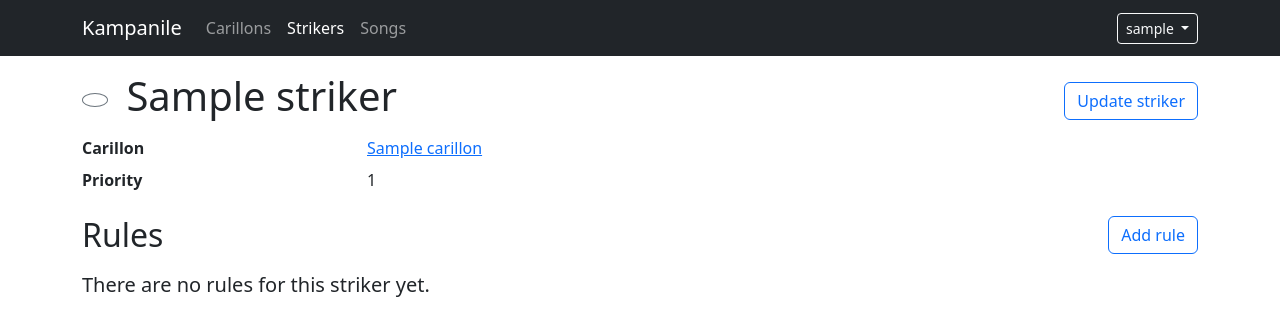
After one commit to MatthiasGi/kampanile3, a Django app: page /carillon/strikers/1/ in a window 1280 px wide. The commit adds this page. Shown: the top 336 px of the page. Run offline with Django 5.2, Linux system fonts and the light colour scheme; a user stored in the database is signed in; tables that the repository leaves empty hold one stand-in row (values such as "Sample post"); data that the repository does not hold is empty; some libraries are stand-ins or nearby versions.

Commit message:
Striker object as a proxy between rules and carillon introduced

```diff
--- a/kampanile3/carillon/models/__init__.py
+++ b/kampanile3/carillon/models/__init__.py
@@ -1,5 +1,6 @@
 from .carillon import Carillon
 from .rule import Rule
 from .song import Song
+from .striker import Striker
 
-__all__ = ["Carillon", "Song", "Rule"]
+__all__ = ["Carillon", "Rule", "Song", "Striker"]
--- /dev/null
+++ b/kampanile3/carillon/templates/carillon/striker_detail.html
@@ -0,0 +1,82 @@
+{% extends "frontend/base.html" %}
+{% load i18n static %}
+
+{% block content %}
+  {% url "carillon:strikers:update" striker.pk as url %}
+  {% include "frontend/includes/update_button.html" with label=_("Update striker") %}
+
+  <dl class="row mt-3">
+    <dt class="col-sm-3">{% trans "Carillon" %}</dt>
+    <dd class="col-sm-9">
+      <a href="{{ striker.carillon.get_absolute_url }}">{{ striker.carillon.name }}</a>
+    </dd>
+    <dt class="col-sm-3">{% trans "Priority" %}</dt>
+    <dd class="col-sm-9">{{ striker.priority }}</dd>
+  </dl>
+
+  <h2 class="mb-3">{% trans "Rules" %}</h2>
+  {% url "carillon:strikers:add_rule" striker.pk as url %}
+  {% include "frontend/includes/add_button.html" with label=_("Add rule") %}
+
+  {% if rule_list %}
+    <table class="table">
+      <thead>
+        <tr>
+          <th scope="col" class="w-50">{% translate "Name" %}</th>
+          <th scope="col" class="w-50">{% translate "Song" %}</th>
+          <th scope="col">
+            <span class="mdi mdi-stop-circle-outline" title="{% translate "Cancel following rules" %}" data-bs-toggle="tooltip"></span>
+          </th>
+          <th scope="col">
+            <span class="mdi mdi-exclamation-thick" title="{% translate "Priority" %}" data-bs-toggle="tooltip"></span>
+          </th>
+          <th scope="col">
+            <span class="mdi mdi-repeat-variant" title="{% translate "Repeat" %}" data-bs-toggle="tooltip"></span>
+          </th>
+          <th></th>
+        </tr>
+      </thead>
+      <tbody>
+        {% for rule in rule_list %}
+          <tr>
+            <th scope="row"><a href="{{ rule.get_absolute_url }}">{{ rule.name }}</a></th>
+            <td>{{ rule.song.name }}</td>
+            <td class="text-nowrap">
+              {% if rule.cancel_following %}
+                <span class="mdi mdi-check" title="{% translate "Cancel following rules" %}" data-bs-toggle="tooltip"></span>
+              {% else %}
+                <span class="mdi mdi-close" title="{% translate "Do not cancel following rules" %}" data-bs-toggle="tooltip"></span>
+              {% endif %}
+            </td>
+            <td class="text-nowrap">{{ rule.priority }}</td>
+            <td class="text-nowrap">
+              {% if rule.repeat == "o" %}
+                {% include "carillon/includes/rule_repeat_icon.html" with icon="circle-outline" %}
+              {% elif rule.repeat == "h12" %}
+                {% include "carillon/includes/rule_repeat_icon.html" with icon="hours-12" %}
+              {% elif rule.repeat == "h24" %}
+                {% include "carillon/includes/rule_repeat_icon.html" with icon="hours-24" %}
+              {% elif rule.repeat == "m15" %}
+                {% include "carillon/includes/rule_repeat_icon.html" with icon="clock-time-three-outline" %}
+              {% elif rule.repeat == "m30" %}
+                {% include "carillon/includes/rule_repeat_icon.html" with icon="clock-time-six-outline" %}
+              {% else %}
+                {% include "carillon/includes/rule_repeat_icon.html" %}
+              {% endif %}
+            </td>
+            <td class="text-nowrap">
+              {% url "carillon:rules:update" rule.pk as update_url %}
+              {% url "carillon:rules:delete" rule.pk as delete_url %}
+              {% include "frontend/includes/table_btn_group.html" with view_url=rule.get_absolute_url %}
+            </td>
+          </tr>
+        {% endfor %}
+      </tbody>
+    </table>
+  {% else %}
+    <p class="lead">
+      {% blocktranslate %}There are no rules for this striker yet.{% endblocktranslate %}
+    </p>
+  {% endif %}
+
+{% endblock %}
--- a/kampanile3/carillon/test.py
+++ b/kampanile3/carillon/test.py
@@ -1,11 +1,13 @@
 from django.test import TestCase
 
-from .models import Rule
+from .models import Carillon, Rule, Striker
 
 
 class ModelsTestCase(TestCase):
     def test_rule_validation(self):
         data = {"type": "minute", "minute": 30}
-        rule = Rule.objects.create(name="Test Rule", condition=data)
+        carillon = Carillon.objects.create(name="Test Carillon")
+        striker = Striker.objects.create(name="Test Striker", carillon=carillon)
+        rule = Rule.objects.create(name="Test Rule", condition=data, striker=striker)
         rule.condition = {"type": "invalid"}
         self.assertRaises(ValueError, rule.full_clean)
--- a/kampanile3/carillon/urls.py
+++ b/kampanile3/carillon/urls.py
@@ -1,6 +1,6 @@
 from django.urls import include, path
 
-from .views import carillon, rule, song
+from .views import carillon, song, striker
 
 app_name = "carillon"
 urlpatterns = [
@@ -39,25 +39,13 @@ urlpatterns = [
             (
                 [
                     path("", song.SongListView.as_view(), name="list"),
+                    path("add/", song.SongCreateView.as_view(), name="add"),
+                    path("<int:pk>/", song.SongDetailView.as_view(), name="detail"),
                     path(
-                        "add/",
-                        song.SongCreateView.as_view(),
-                        name="add",
+                        "<int:pk>/update/", song.SongUpdateView.as_view(), name="update"
                     ),
                     path(
-                        "<int:pk>/",
-                        song.SongDetailView.as_view(),
-                        name="detail",
-                    ),
-                    path(
-                        "<int:pk>/update/",
-                        song.SongUpdateView.as_view(),
-                        name="update",
-                    ),
-                    path(
-                        "<int:pk>/delete/",
-                        song.SongDeleteView.as_view(),
-                        name="delete",
+                        "<int:pk>/delete/", song.SongDeleteView.as_view(), name="delete"
                     ),
                     path("<int:pk>/play/", song.play_view, name="play"),
                 ],
@@ -66,18 +54,54 @@ urlpatterns = [
         ),
     ),
     path(
-        "rules/",
+        "strikers/",
         include(
             (
                 [
-                    path("", rule.RuleListView.as_view(), name="list"),
-                    path("add/", rule.RuleCreateView.as_view(), name="add"),
-                    path("<int:pk>/", rule.RuleDetailView.as_view(), name="detail"),
+                    path("", striker.StrikerListView.as_view(), name="list"),
+                    path("add/", striker.StrikerCreateView.as_view(), name="add"),
                     path(
-                        "<int:pk>/update/", rule.RuleUpdateView.as_view(), name="update"
+                        "<int:pk>/", striker.StrikerDetailView.as_view(), name="detail"
                     ),
                     path(
-                        "<int:pk>/delete/", rule.RuleDeleteView.as_view(), name="delete"
+                        "<int:pk>/update/",
+                        striker.StrikerUpdateView.as_view(),
+                        name="update",
+                    ),
+                    path(
+                        "<int:pk>/delete/",
+                        striker.StrikerDeleteView.as_view(),
+                        name="delete",
+                    ),
+                    path(
+                        "<int:pk>/add-rule/",
+                        striker.StrikerRuleCreateView.as_view(),
+                        name="add_rule",
+                    ),
+                ],
+                "strikers",
+            ),
+        ),
+    ),
+    path(
+        "strikers/rules/",
+        include(
+            (
+                [
+                    path(
+                        "<int:pk>/",
+                        striker.StrikerRuleDetailView.as_view(),
+                        name="detail",
+                    ),
+                    path(
+                        "<int:pk>/update/",
+                        striker.StrikerRuleUpdateView.as_view(),
+                        name="update",
+                    ),
+                    path(
+                        "<int:pk>/delete/",
+                        striker.StrikerRuleDeleteView.as_view(),
+                        name="delete",
                     ),
                 ],
                 "rules",
--- a/kampanile3/carillon/views/carillon.py
+++ b/kampanile3/carillon/views/carillon.py
@@ -4,7 +4,7 @@ from django.contrib.auth.decorators import login_required
 from django.contrib.auth.mixins import LoginRequiredMixin
 from django.http import JsonResponse
 from django.shortcuts import get_object_or_404
-from django.urls import reverse
+from django.urls import reverse, reverse_lazy
 from django.utils.translation import gettext as _
 from django.views.decorators.csrf import csrf_exempt
 from django.views.generic import DetailView, ListView
@@ -84,6 +84,7 @@ class CarillonUpdateView(LoginRequiredMixin, UpdateView):
 class CarillonDeleteView(LoginRequiredMixin, DeleteView):
     model = Carillon
     template_name = "carillon/confirm_delete.html"
+    success_url = reverse_lazy("carillon:carillons:list")
 
     def get_context_data(self, **kwargs):
         context = super().get_context_data(**kwargs)
--- a/kampanile3/carillon/views/song.py
+++ b/kampanile3/carillon/views/song.py
@@ -4,7 +4,7 @@ from django.contrib.auth.decorators import login_required
 from django.contrib.auth.mixins import LoginRequiredMixin
 from django.http import JsonResponse
 from django.shortcuts import get_object_or_404
-from django.urls import reverse
+from django.urls import reverse, reverse_lazy
 from django.utils.translation import gettext as _
 from django.views.decorators.csrf import csrf_exempt
 from django.views.generic import DetailView, ListView
@@ -86,6 +86,7 @@ class SongUpdateView(LoginRequiredMixin, UpdateView):
 class SongDeleteView(LoginRequiredMixin, DeleteView):
     model = Song
     template_name = "carillon/confirm_delete.html"
+    success_url = reverse_lazy("carillon:songs:list")
 
     def get_context_data(self, **kwargs):
         context = super().get_context_data(**kwargs)
--- /dev/null
+++ b/kampanile3/carillon/views/striker.py
@@ -0,0 +1,186 @@
+from django.contrib.auth.mixins import LoginRequiredMixin
+from django.urls import reverse, reverse_lazy
+from django.utils.translation import gettext as _
+from django.views.generic import DetailView, ListView
+from django.views.generic.edit import CreateView, DeleteView, UpdateView
+
+from ..forms import RuleForm, StrikerForm
+from ..models import Rule, Striker
+
+
+class StrikerListView(LoginRequiredMixin, ListView):
+    model = Striker
+
+    def get_context_data(self, **kwargs):
+        context = super().get_context_data(**kwargs)
+        context.update(
+            {
+                "menu_active": "striker",
+                "title": _("Strikers"),
+                "subtitle": _("The following strikers are configured in the system:"),
+            }
+        )
+        return context
+
+
+class StrikerDetailView(LoginRequiredMixin, DetailView):
+    model = Striker
+
+    def get_context_data(self, **kwargs):
+        context = super().get_context_data(**kwargs)
+        context.update(
+            {
+                "menu_active": "striker",
+                "back_link": reverse("carillon:strikers:list"),
+                "title": self.object.name,
+                "rule_list": self.object.rules.all(),
+            }
+        )
+        return context
+
+
+class StrikerCreateView(LoginRequiredMixin, CreateView):
+    model = Striker
+    form_class = StrikerForm
+    template_name = "carillon/simple_form.html"
+
+    def get_context_data(self, **kwargs):
+        context = super().get_context_data(**kwargs)
+        context.update(
+            {
+                "menu_active": "striker",
+                "back_link": reverse("carillon:strikers:list"),
+                "title": _("Create striker"),
+                "subtitle": _("Add a striker as a container for rules."),
+            }
+        )
+        return context
+
+
+class StrikerUpdateView(LoginRequiredMixin, UpdateView):
+    model = Striker
+    form_class = StrikerForm
+    template_name = "carillon/simple_form.html"
+
+    def get_context_data(self, **kwargs):
+        context = super().get_context_data(**kwargs)
+        context.update(
+            {
+                "menu_active": "striker",
+                "back_link": self.object.get_absolute_url(),
+                "title": _("Update striker"),
+                "subtitle": self.object.name,
+            }
+        )
+        return context
+
+
+class StrikerDeleteView(LoginRequiredMixin, DeleteView):
+    model = Striker
+    template_name = "carillon/confirm_delete.html"
+    success_url = reverse_lazy("carillon:strikers:list")
+
+    def get_context_data(self, **kwargs):
+        context = super().get_context_data(**kwargs)
+        context.update(
+            {
+                "menu_active": "striker",
+                "back_link": reverse("carillon:strikers:list"),
+                "title": _("Delete striker"),
+                "subtitle": _(
+                    'Are you sure you want to delete the striker "%(name)s"?'
+                    % {"name": self.object.name}
+                ),
+            }
+        )
+        return context
+
+
+class StrikerRuleDetailView(LoginRequiredMixin, DetailView):
+    model = Rule
+
+    def get_context_data(self, **kwargs):
+        context = super().get_context_data(**kwargs)
+        context.update(
+            {
+                "menu_active": "striker",
+                "back_link": self.object.striker.get_absolute_url(),
+                "title": self.object.name,
+            }
+        )
+        return context
+
+
+class StrikerRuleCreateView(LoginRequiredMixin, CreateView):
+    model = Rule
+    form_class = RuleForm
+    template_name = "carillon/simple_form.html"
+
+    @property
+    def _striker(self):
+        return Striker.objects.get(pk=self.kwargs.get("pk"))
+
+    def get_initial(self):
+        initial = super().get_initial()
+        initial["striker"] = self._striker
+        return initial
+
+    def get_form_kwargs(self):
+        kwargs = super().get_form_kwargs()
+        kwargs["striker"] = self._striker
+        return kwargs
+
+    def get_context_data(self, **kwargs):
+        context = super().get_context_data(**kwargs)
+        striker = Striker.objects.get(pk=self.kwargs.get("pk"))
+        context.update(
+            {
+                "menu_active": "striker",
+                "back_link": striker.get_absolute_url(),
+                "title": _("Create rule"),
+                "subtitle": _(
+                    'Add a rule for automatically playing songs on striker "%(name)s".'
+                )
+                % {"name": striker.name},
+            }
+        )
+        return context
+
+
+class StrikerRuleUpdateView(LoginRequiredMixin, UpdateView):
+    model = Rule
+    form_class = RuleForm
+    template_name = "carillon/simple_form.html"
+
+    def get_context_data(self, **kwargs):
+        context = super().get_context_data(**kwargs)
+        context.update(
+            {
+                "menu_active": "striker",
+                "back_link": self.object.get_absolute_url(),
+                "title": _("Update a rule"),
+                "subtitle": self.object.name,
+            }
+        )
+        return context
+
+
+class StrikerRuleDeleteView(LoginRequiredMixin, DeleteView):
+    model = Rule
+    template_name = "carillon/confirm_delete.html"
+
+    def get_success_url(self):
+        return self.object.striker.get_absolute_url()
+
+    def get_context_data(self, **kwargs):
+        context = super().get_context_data(**kwargs)
+        context.update(
+            {
+                "menu_active": "striker",
+                "back_link": self.object.striker.get_absolute_url(),
+                "title": _("Delete rule"),
+                "subtitle": _('Are you sure you want to delete the rule "%(name)s"?')
+                % {"name": self.object.name},
+            }
+        )
+        return context
--- a/kampanile3/frontend/templates/frontend/base.html
+++ b/kampanile3/frontend/templates/frontend/base.html
@@ -30,13 +30,13 @@
                 </a>
               </li>
               <li class="nav-item">
-                <a class="nav-link{% if menu_active == "song" %} active{% endif %}" href="{% url 'carillon:songs:list' %}">
-                  {% trans "Songs" %}
+                <a class="nav-link{% if menu_active == "striker" %} active{% endif %}" href="{% url 'carillon:strikers:list' %}">
+                  {% trans "Strikers" %}
                 </a>
               </li>
               <li class="nav-item">
-                <a class="nav-link{% if menu_active == "rule" %} active{% endif %}" href="{% url 'carillon:rules:list' %}">
-                  {% trans "Rules" %}
+                <a class="nav-link{% if menu_active == "song" %} active{% endif %}" href="{% url 'carillon:songs:list' %}">
+                  {% trans "Songs" %}
                 </a>
               </li>
             </ul>
```
Also changed, not shown: kampanile3/carillon/forms.py (+37 -3 lines), kampanile3/carillon/models/rule.py (+10 -0 lines), kampanile3/carillon/models/striker.py (added, +45 -0 lines), kampanile3/carillon/templates/carillon/includes/rule_condition_render.html (+7 -1 lines), kampanile3/carillon/templates/carillon/striker_list.html (added, +38 -0 lines), kampanile3/carillon/views/rule.py (deleted, +0 -92 lines), .pre-commit-config.yaml, kampanile3/carillon/locale/de/LC_MESSAGES/django.po, kampanile3/carillon/migrations/0007_striker_rule_striker.py (added), kampanile3/carillon/migrations/0008_alter_rule_striker.py (added), kampanile3/carillon/migrations/0009_striker_priority.py (added), kampanile3/frontend/locale/de/LC_MESSAGES/django.po.
